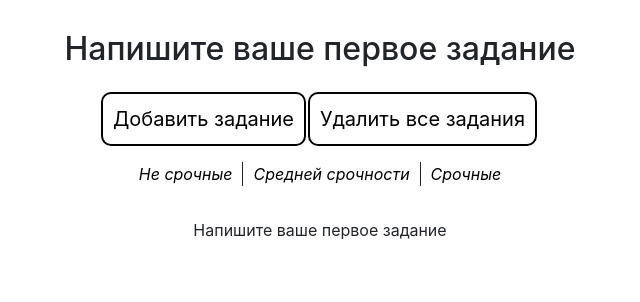
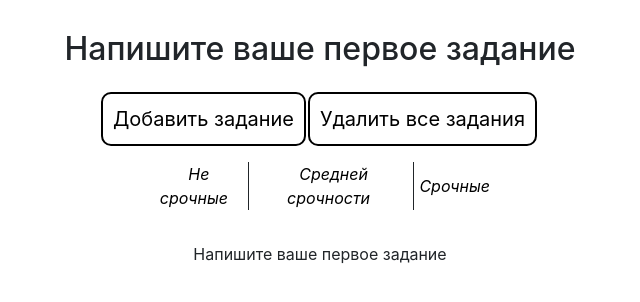
Before and after one commit to moust1k/todo_redux, a React (Create React App) app: page / in a window 1280 px wide. Shown: the top 302 px of the page, without its empty margins (320-960 px from the left). Built offline with nearby package versions, Linux system fonts and the light colour scheme.

Commit message:
Update nav.module.css

```diff
--- a/src/components/nav/nav.module.css
+++ b/src/components/nav/nav.module.css
@@ -1,7 +1,7 @@
 .navWrapper {
     display: flex;
     justify-content: center;
-    width: 400px;
+    width: 350px;
     align-items: center;
     margin: 0 auto;
     margin-top: 1rem;
@@ -13,7 +13,6 @@
     font-style: italic;
     font-size: 16px;
     padding: 5px;
-    margin: 0 5px;
 }
 
 
@@ -25,9 +24,6 @@
     border: none;
 }
 
-.navWrapper div:first-child {
-    margin-left: 0;
-}
 
 .lowActive {
     background-color: green;
@@ -46,3 +42,6 @@
     color: white;
     border-radius: 50px;
 }
+
+
+@media (max-width: 418px) {}
```
